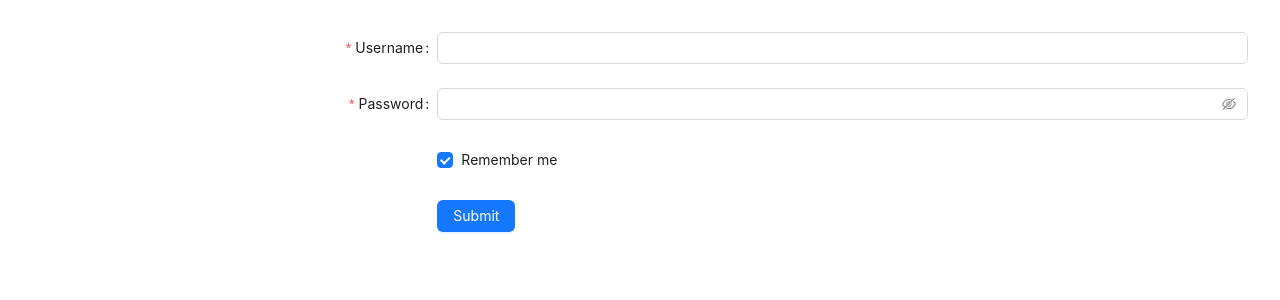
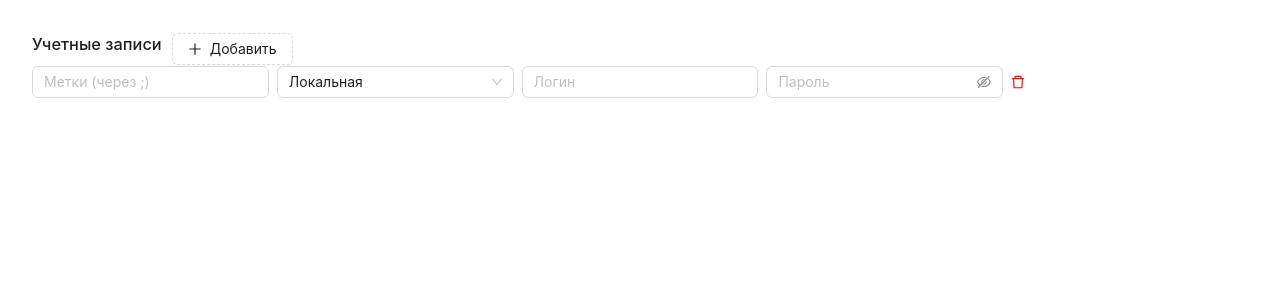
Before and after one commit to FarhodD/account-management, a Vue app: page / in a window 1280 px wide. Shown: the top 300 px of the page. Built offline with nearby package versions, Linux system fonts and the light colour scheme.

Commit message:
style: верстка проекта

```diff
--- a/package.json
+++ b/package.json
@@ -16,6 +16,7 @@
     "vue": "^3.5.13"
   },
   "devDependencies": {
+    "@ant-design/icons-vue": "^7.0.1",
     "@tsconfig/node22": "^22.0.0",
     "@types/node": "^22.13.4",
     "@vitejs/plugin-vue": "^5.2.1",
--- a/src/App.vue
+++ b/src/App.vue
@@ -1,60 +1,9 @@
 <script setup lang="ts">
-import { reactive } from 'vue';
-
-interface FormState {
-  username: string;
-  password: string;
-  remember: boolean;
-}
-
-const formState = reactive<FormState>({
-  username: '',
-  password: '',
-  remember: true,
-});
-const onFinish = (values: any) => {
-  console.log('Success:', values);
-};
-
-const onFinishFailed = (errorInfo: any) => {
-  console.log('Failed:', errorInfo);
-};
+import Form from './components/icons/Form.vue';
 </script>
 
 <template>
-  <a-form
-    :model="formState"
-    name="basic"
-    :label-col="{ span: 8 }"
-    :wrapper-col="{ span: 16 }"
-    autocomplete="off"
-    @finish="onFinish"
-    @finishFailed="onFinishFailed"
-  >
-    <a-form-item
-      label="Username"
-      name="username"
-      :rules="[{ required: true, message: 'Please input your username!' }]"
-    >
-      <a-input v-model:value="formState.username" />
-    </a-form-item>
-
-    <a-form-item
-      label="Password"
-      name="password"
-      :rules="[{ required: true, message: 'Please input your password!' }]"
-    >
-      <a-input-password v-model:value="formState.password" />
-    </a-form-item>
-
-    <a-form-item name="remember" :wrapper-col="{ offset: 8, span: 16 }">
-      <a-checkbox v-model:checked="formState.remember">Remember me</a-checkbox>
-    </a-form-item>
-
-    <a-form-item :wrapper-col="{ offset: 8, span: 16 }">
-      <a-button type="primary" html-type="submit">Submit</a-button>
-    </a-form-item>
-  </a-form>
+  <Form />
 </template>
 
 <style scoped>
--- a/src/assets/main.css
+++ b/src/assets/main.css
@@ -6,3 +6,11 @@
   padding: 2rem;
   font-weight: normal;
 }
+
+.ant-space-item {
+  width: 100%;
+}
+
+li {
+  list-style: none;
+}
--- /dev/null
+++ b/src/components/icons/Form.vue
@@ -0,0 +1,97 @@
+<template>
+  <a-form
+    style="width: 100%"
+    ref="formRef"
+    name="account_form"
+    :model="formState"
+    @finish="onFinish"
+  >
+    <div style="display: flex; gap: 10px; align-items: center">
+      <h3>Учетные записи</h3>
+      <a-button type="dashed" @click="addAccount">
+        <PlusOutlined />
+        Добавить
+      </a-button>
+    </div>
+    <a-space
+      v-for="(account, index) in formState.accounts"
+      :key="account.id"
+      style="display: flex; justify-content: space-between"
+      align="baseline"
+    >
+      <a-form-item :name="['accounts', index, 'labels']">
+        <a-input v-model:value="account.labels" placeholder="Метки (через ;)" />
+      </a-form-item>
+
+      <a-form-item :name="['accounts', index, 'type']">
+        <a-select v-model:value="account.type">
+          <a-select-option value="local">Локальная</a-select-option>
+          <a-select-option value="ldap">LDAP</a-select-option>
+        </a-select>
+      </a-form-item>
+
+      <a-form-item :name="['accounts', index, 'login']">
+        <a-input v-model:value="account.login" placeholder="Логин" />
+      </a-form-item>
+
+      <a-form-item :name="['accounts', index, 'password']">
+        <a-input-password
+          v-model:value="account.password"
+          placeholder="Пароль"
+        />
+      </a-form-item>
+
+      <DeleteOutlined
+        @click="removeAccount(index)"
+        style="color: red; cursor: pointer"
+      />
+    </a-space>
+  </a-form>
+</template>
+
+<script setup lang="ts">
+import { reactive, ref } from 'vue';
+import { DeleteOutlined, PlusOutlined } from '@ant-design/icons-vue';
+import type { FormInstance } from 'ant-design-vue';
+
+interface Account {
+  id: number;
+  labels: string;
+  type: 'local' | 'ldap';
+  login: string;
+  password: string;
+}
+
+const formRef = ref<FormInstance>();
+
+const formState = reactive<{ accounts: Account[] }>({
+  accounts: [
+    { id: Date.now(), labels: '', type: 'local', login: '', password: '' },
+  ],
+});
+
+const addAccount = () => {
+  formState.accounts.push({
+    id: Date.now(),
+    labels: '',
+    type: 'local',
+    login: '',
+    password: '',
+  });
+};
+
+const removeAccount = (index: number) => {
+  formState.accounts.splice(index, 1);
+};
+
+const onFinish = (values: any) => {
+  console.log('Received values:', values);
+};
+</script>
+
+<style scoped>
+.account-header {
+  display: flex;
+  justify-content: space-between;
+}
+</style>
```
Also changed, not shown: 1 other file (tests, documents, lock files or other folders).
